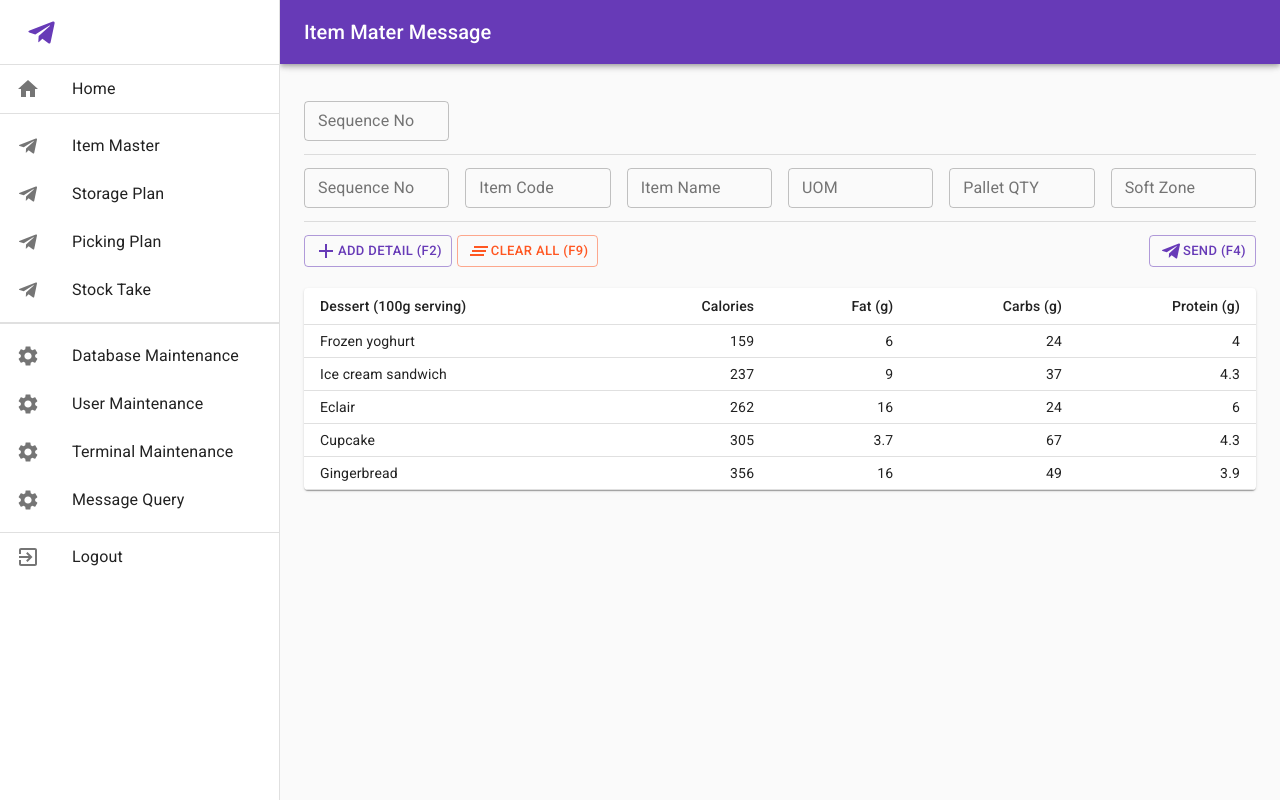
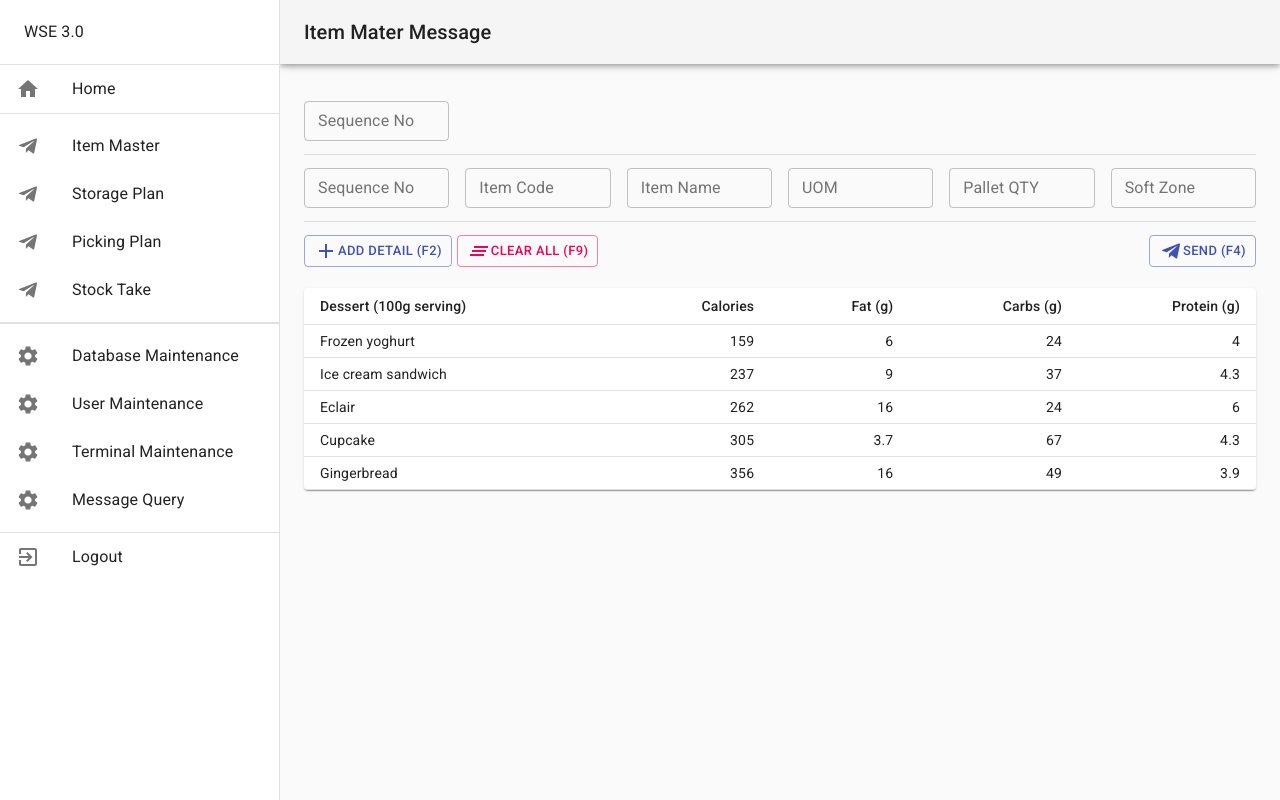
Before and after one commit to xueyublue/wse3, a React (Create React App) app: page / in a window 1280 px wide. Built offline with nearby package versions, Linux system fonts and the light colour scheme.

Commit message:
change theme

```diff
--- a/src/component/AppBar.js
+++ b/src/component/AppBar.js
@@ -17,7 +17,7 @@ export default function MyAppBar() {
   const classes = useStyles();
 
   return (
-    <AppBar position="fixed" className={classes.appBar}>
+    <AppBar position="fixed" className={classes.appBar} color="default">
       <Toolbar>
         <Typography variant="h6" noWrap>
           Item Mater Message
--- a/src/component/NavBar.js
+++ b/src/component/NavBar.js
@@ -11,6 +11,7 @@ import HomeIcon from "@material-ui/icons/Home";
 import SettingsIcon from "@material-ui/icons/Settings";
 import ExitToAppIcon from "@material-ui/icons/ExitToApp";
 import Toolbar from "@material-ui/core/Toolbar";
+import { Typography } from "@material-ui/core";
 
 const drawerWidth = 280;
 
@@ -44,7 +45,7 @@ export default function NavBar() {
     >
       <div className={classes.toolbar}>
         <Toolbar>
-          <TelegramIcon color="primary" fontSize="large" />
+          <Typography>WSE 3.0</Typography>
         </Toolbar>
       </div>
       <Divider />
--- a/src/theme.js
+++ b/src/theme.js
@@ -3,14 +3,14 @@ import deepPurple from "@material-ui/core/colors/deepPurple";
 import deepOrange from "@material-ui/core/colors/deepOrange";
 
 const theme = createMuiTheme({
-  palette: {
-    primary: {
-      main: deepPurple[500],
-    },
-    secondary: {
-      main: deepOrange[500],
-    },
-  },
+  //   palette: {
+  //     primary: {
+  //       main: deepPurple[500],
+  //     },
+  //     secondary: {
+  //       main: deepOrange[500],
+  //     },
+  //   },
   typography: {
     fontSize: 14,
   },
```
Also changed, not shown: 1 other file (tests, documents, lock files or other folders).
